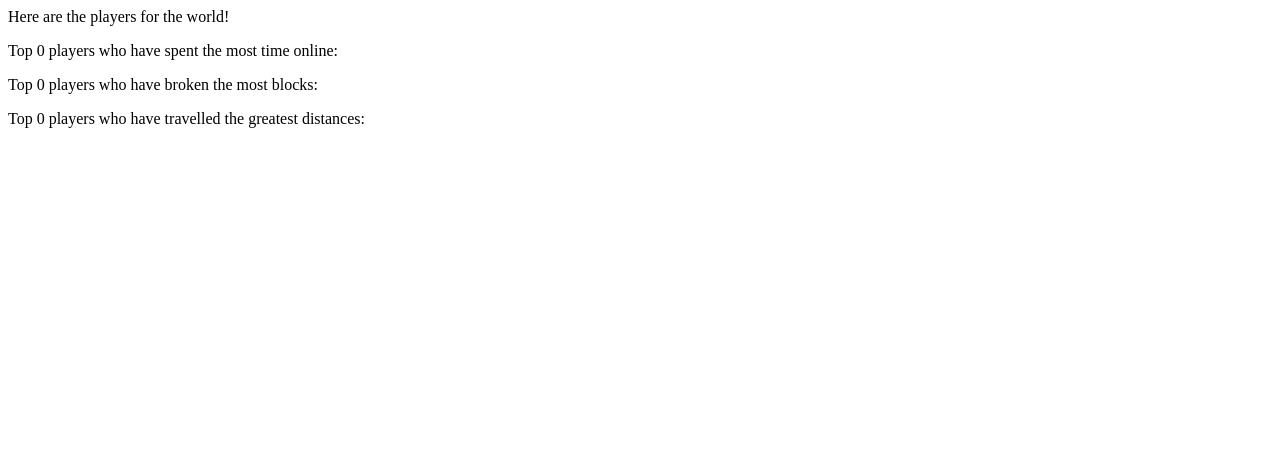
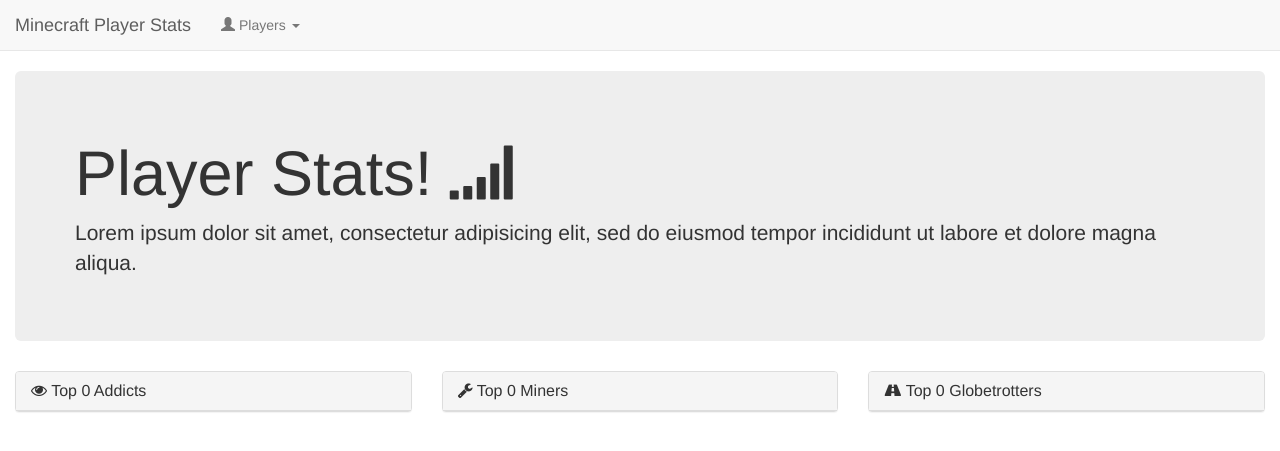
Before and after one commit to infinitewarp/minecraft-player-stats, a Flask app: template app/templates/world.html in a window 1280 px wide. Shown: the top 451 px of the page. Run offline with Flask 2, Linux system fonts and the light colour scheme; the template is opened without the code that fills it, so the values that code supplies are empty; some libraries are stand-ins or nearby versions.

Commit message:
recreate world overview template using bootstrap, glyphicons, and font awesome

```diff
--- a/app/templates/world.html
+++ b/app/templates/world.html
@@ -1,33 +1,91 @@
 <!DOCTYPE html>
-<html>
+<html lang="en">
 <head>
     <title>World Stats</title>
+    <link href="//getbootstrap.com/dist/css/bootstrap.min.css" rel="stylesheet">
+    <link href="//fortawesome.github.io/Font-Awesome/assets/font-awesome/css/font-awesome.css" rel="stylesheet">
 </head>
-    <script src="http://code.jquery.com/jquery-1.11.0.min.js"></script>
-    <body>
-        <div id="heading">Here are the players for the world!</div>
-        <ul id="players">
+<body role="document">
+
+    <!-- Start navbar -->
+    <div class="navbar navbar-default navbar-static-top" role="navigation">
+        <div class="container-fluid">
+            <div class="navbar-header">
+                <button type="button" class="navbar-toggle" data-toggle="collapse" data-target=".navbar-collapse">
+                    <span class="sr-only">Toggle navigation</span>
+                    <span class="icon-bar"></span>
+                    <span class="icon-bar"></span>
+                    <span class="icon-bar"></span>
+                </button>
+                <a class="navbar-brand" href="">Minecraft Player Stats</a>
+            </div>
+            <div class="navbar-collapse collapse">
+                <ul class="nav navbar-nav">
+                    <li class="dropdown">
+                        <a href="#" class="dropdown-toggle" data-toggle="dropdown"><span class="glyphicon glyphicon-user"></span> Players <b class="caret"></b></a>
+                        <ul class="dropdown-menu">
                             {% for player in players %}
                             <li><a href="/player/{{player.username}}">{{player.username}}</a></li>
                             {% endfor %}
                         </ul>
-        <div>Top {{most_online|length}} players who have spent the most time online:</div>
-        <ul>
+                    </li>
+                </ul>
+            </div>
+        </div>
+    </div>
+    <!-- End navbar -->
+
+    <!-- Start main page container -->
+    <div class="container-fluid" role="main">
+        <!-- What kind of message would be useful here? -->
+        <div class="jumbotron">
+            <h1>Player Stats! <span class="fa fa-signal"></span></h1>
+            <p>Lorem ipsum dolor sit amet, consectetur adipisicing elit, sed do eiusmod tempor incididunt ut labore et dolore magna aliqua.</p>
+        </div>
+
+        <!-- First row of stats -->
+        <div class="row">
+            <div class="col-sm-4">
+                <div class="panel panel-default">
+                    <div class="panel-heading">
+                        <h3 class="panel-title"><span class="fa fa-eye"></span> Top {{most_online|length}} Addicts</h3>
+                    </div>
+                    <div class="list-group">
                         {% for username, minutes in most_online %}
-            <li><a href="/player/{{username}}">{{username}}</a> ({{minutes}} minutes)</li>
+                        <a href="/player/{{username}}" class="list-group-item">{{username}} ({{"%d"|format(minutes/60)}} hrs)</a>
                         {% endfor %}
-        </ul>
-        <div>Top {{most_blocks|length}} players who have broken the most blocks:</div>
-        <ul>
+                    </div>
+                </div>
+            </div>
+            <div class="col-sm-4">
+                <div class="panel panel-default">
+                    <div class="panel-heading">
+                        <h3 class="panel-title"><span class="fa fa-wrench"></span> Top {{most_blocks|length}} Miners</h3>
+                    </div>
+                    <div class="list-group">
                         {% for username, blocks in most_blocks %}
-            <li><a href="/player/{{username}}">{{username}}</a> ({{blocks}} blocks)</li>
+                        <a href="/player/{{username}}" class="list-group-item">{{username}} ({{"%d"|format(blocks/1000)}}k blocks)</a>
                         {% endfor %}
-        </ul>
-        <div>Top {{greatest_distance|length}} players who have travelled the greatest distances:</div>
-        <ul>
+                    </div>
+                </div>
+            </div>
+            <div class="col-sm-4">
+                <div class="panel panel-default">
+                    <div class="panel-heading">
+                        <h3 class="panel-title"><span class="fa fa-road"></span> Top {{greatest_distance|length}} Globetrotters</h3>
+                    </div>
+                    <div class="list-group">
                         {% for username, meters in greatest_distance %}
-            <li><a href="/player/{{username}}">{{username}}</a> ({{meters}} meters)</li>
+                        <a href="/player/{{username}}" class="list-group-item">{{username}} ({{"%d"|format(meters/1000)}} km)</a>
                         {% endfor %}
-        </ul>
+                    </div>
+                </div>
+            </div>
+        </div>
+        <!-- End row of stats -->
+    </div>
+    <!-- End main page container -->
+    <script src="https://ajax.googleapis.com/ajax/libs/jquery/1.11.0/jquery.min.js"></script>
+    <script src="//getbootstrap.com/dist/js/bootstrap.min.js"></script>
 </body>
 </html>
```
Lines whose indentation alone changed are shown as unchanged.
